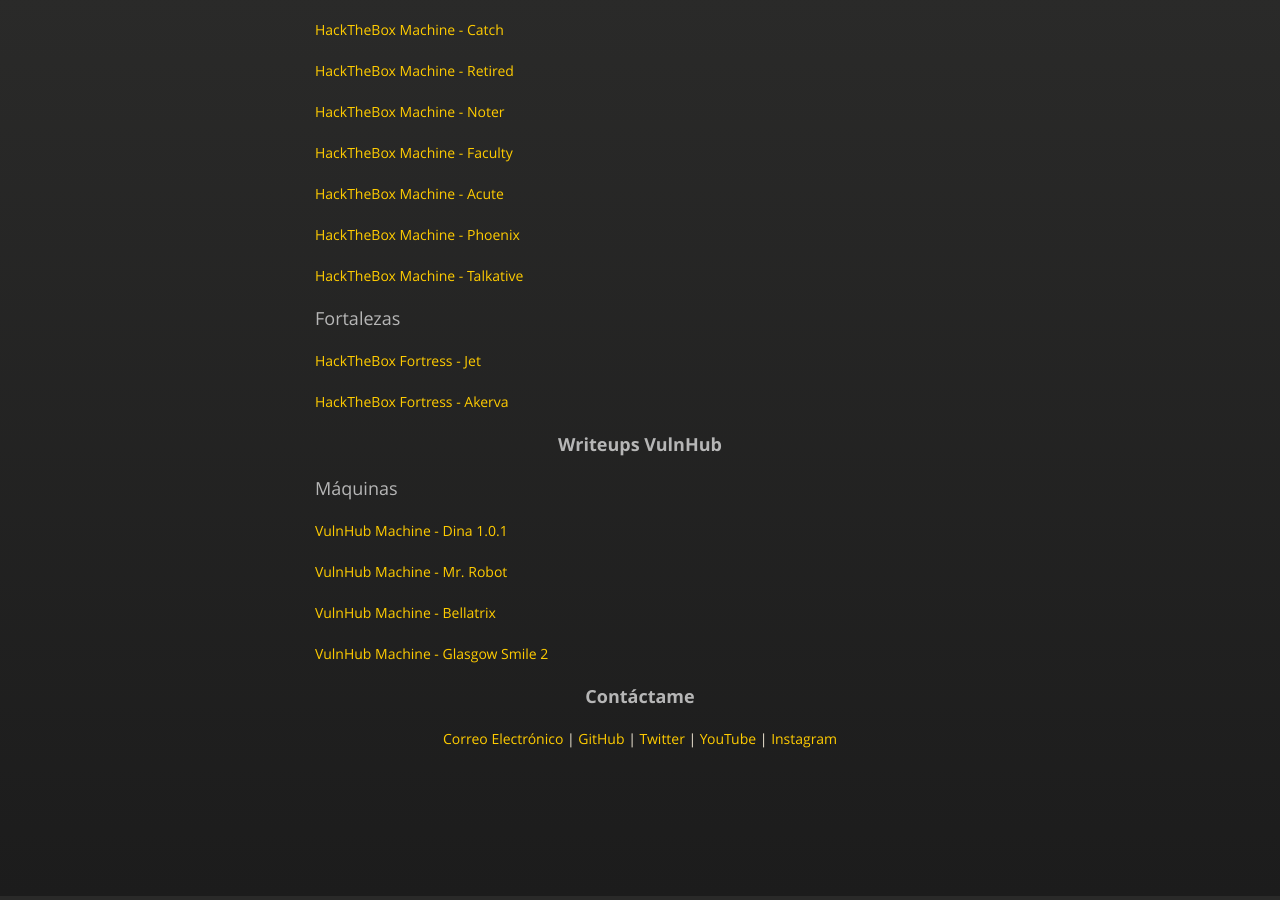
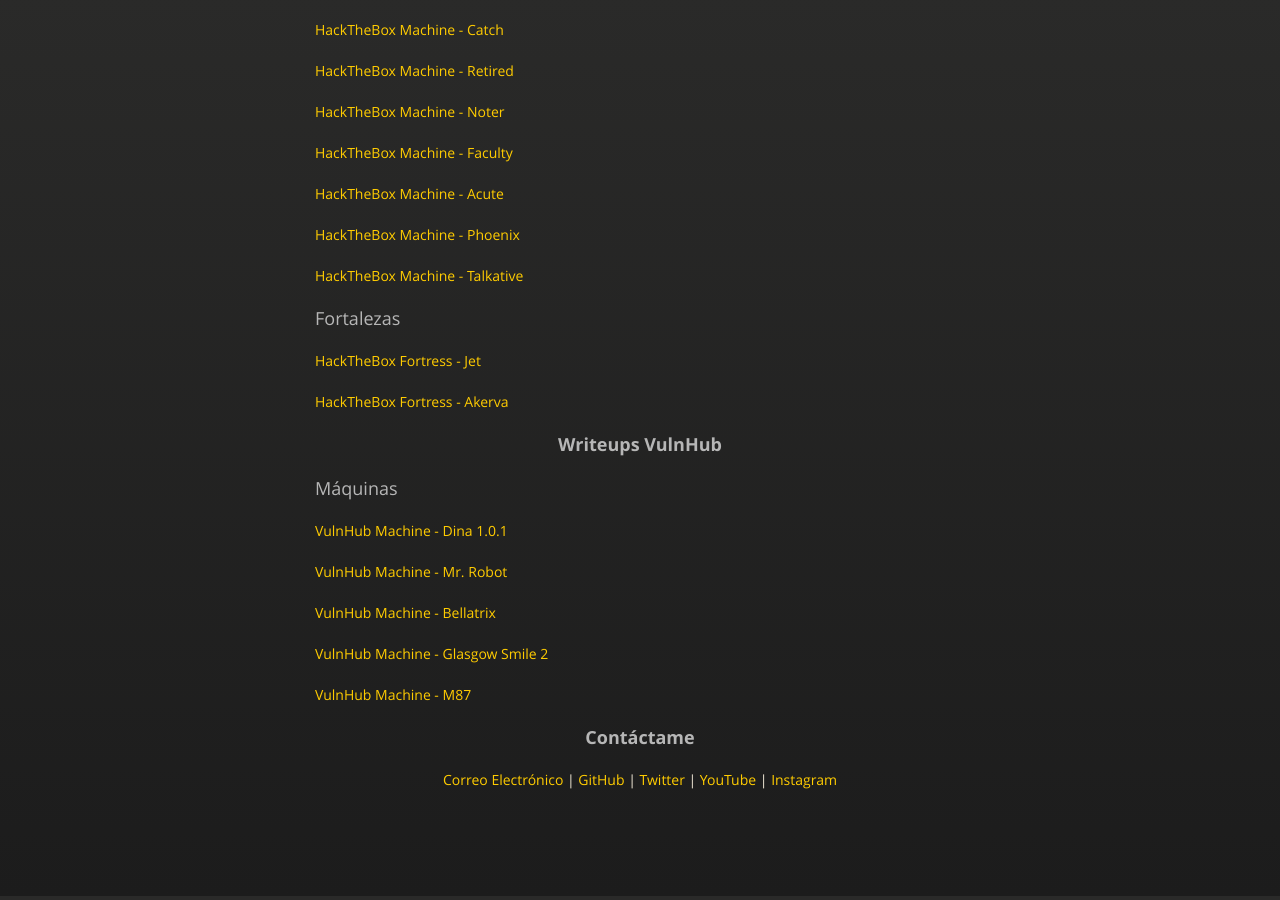
Before and after one commit to henryp911/gg-new.github.io, a Jekyll site: the page index.html, which Jekyll copies as it is, in a window 1280 px wide and 900 px high, scrolled down 904 px. Built offline with Jekyll 4.4.1, drawn with Linux system fonts in a browser that asks for light colours.

Commit message:
Update index.html

```diff
--- a/index.html
+++ b/index.html
@@ -70,6 +70,7 @@
 <p><a href="./vulnhub/mr. robot/">VulnHub Machine - Mr. Robot</a></p>
 <p><a href="./vulnhub/bellatrix/">VulnHub Machine - Bellatrix</a></p>
 <p><a href="./vulnhub/glasgow smile 2/">VulnHub Machine - Glasgow Smile 2</a></p>
+<p><a href="./vulnhub/m87/">VulnHub Machine - M87</a></p>
 
 <center><h3><p><strong>Contáctame</strong></p></h3>
 <p><a href="mailto: gatogamer1155@gmail.com">Correo Electrónico</a> |
```
